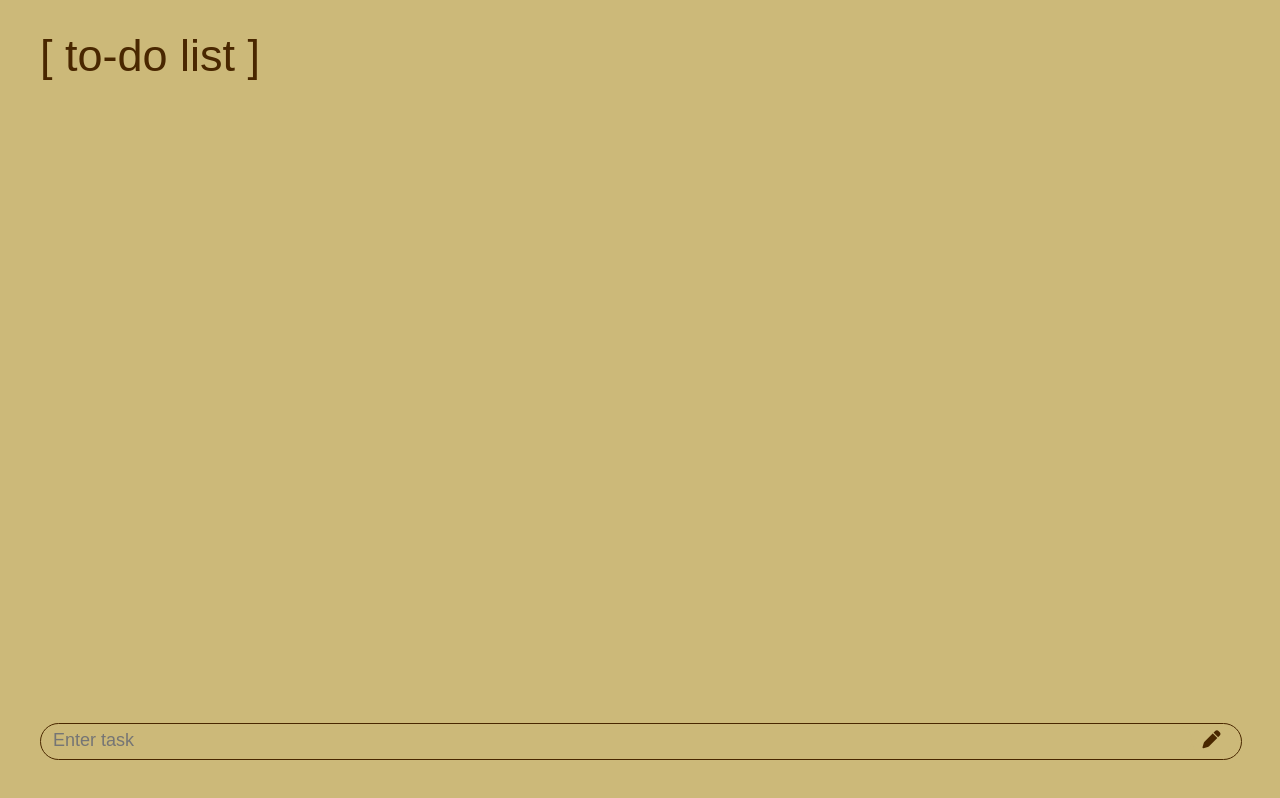
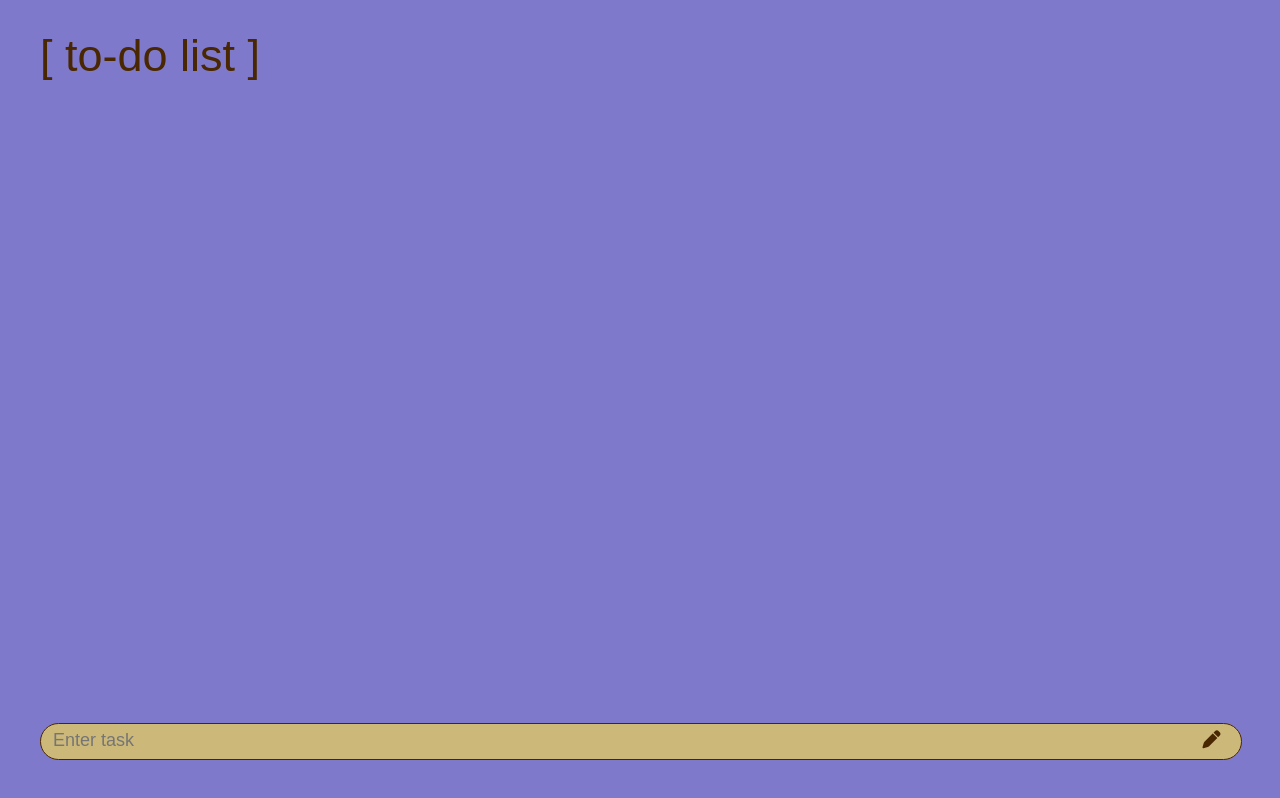
Before and after one commit to owayys/todolist, a plain HTML site: page index.html in a window 1280 px wide. Drawn offline with nearby package versions, Linux system fonts and the light colour scheme; a web font is replaced by a local one.

Commit message:
css changes

```diff
--- a/style.css
+++ b/style.css
@@ -8,7 +8,7 @@ body {
     display: flex;
     flex-direction: column;
     color: #492700;
-    background-color: #ccb979;
+    background-color: #7f79cc;
     height: 100vh;
     width: 100vw;
 }
@@ -123,7 +123,7 @@ body {
     margin-left: 5px;
 }
 
-@media screen and (min-width: 500px) {
+@media screen and (min-width: 700px) {
     #header {
         text-align: left;
     }
```
